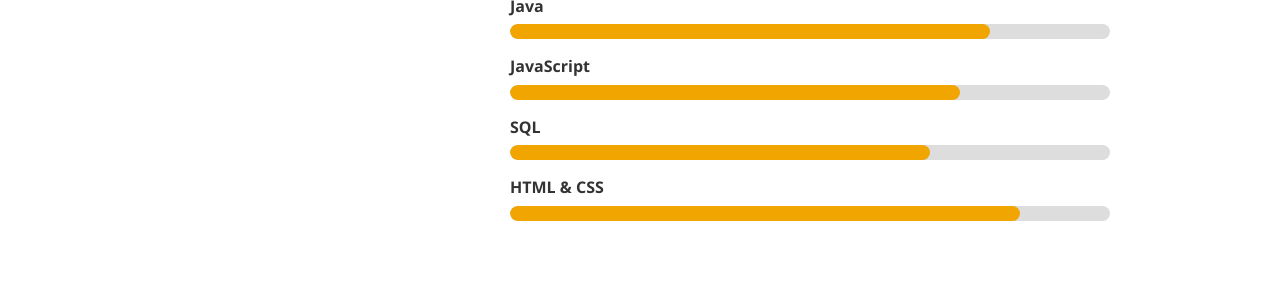
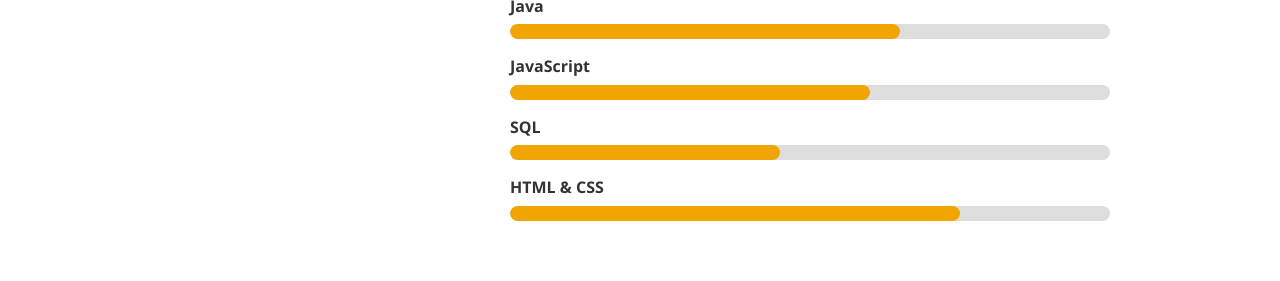
Before and after one commit to MarDanJoe/MarDanJoe.github.io, a website: page about.html in a window 1280 px wide. Shown: the part 671-952 px from the top of the page. Drawn offline with nearby package versions, Linux system fonts and the light colour scheme.

Commit message:
Skill Bar Implementation update

```diff
--- a/about.html
+++ b/about.html
@@ -60,25 +60,25 @@
                     <div class="skill-bar" data-aos="fade-up">
                         <span>Java</span>
                         <div class="progress-bar">
-                            <div class="progress" style="width: 80%;"></div>
+                            <div class="progress" style="width: 65%;"></div>
                         </div>
                     </div>
                     <div class="skill-bar" data-aos="fade-up" data-aos-delay="100">
                         <span>JavaScript</span>
                         <div class="progress-bar">
-                            <div class="progress" style="width: 75%;"></div>
+                            <div class="progress" style="width: 60%;"></div>
                         </div>
                     </div>
                     <div class="skill-bar" data-aos="fade-up" data-aos-delay="200">
                         <span>SQL</span>
                         <div class="progress-bar">
-                            <div class="progress" style="width: 70%;"></div>
+                            <div class="progress" style="width: 45%;"></div>
                         </div>
                     </div>
                     <div class="skill-bar" data-aos="fade-up" data-aos-delay="300">
                         <span>HTML & CSS</span>
                         <div class="progress-bar">
-                            <div class="progress" style="width: 85%;"></div>
+                            <div class="progress" style="width: 75%;"></div>
                         </div>
                     </div>
                     <!-- Add more skills as needed -->
```
